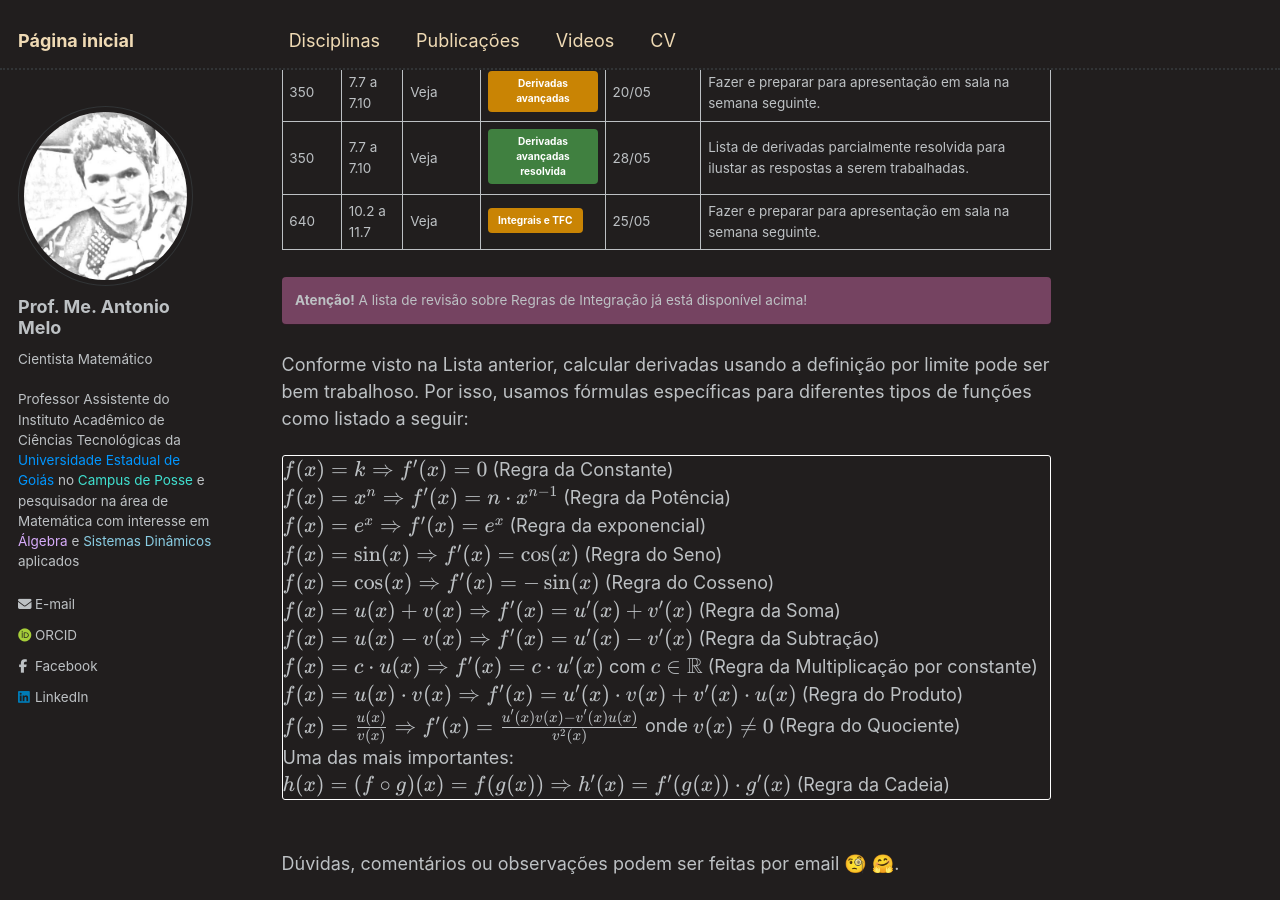
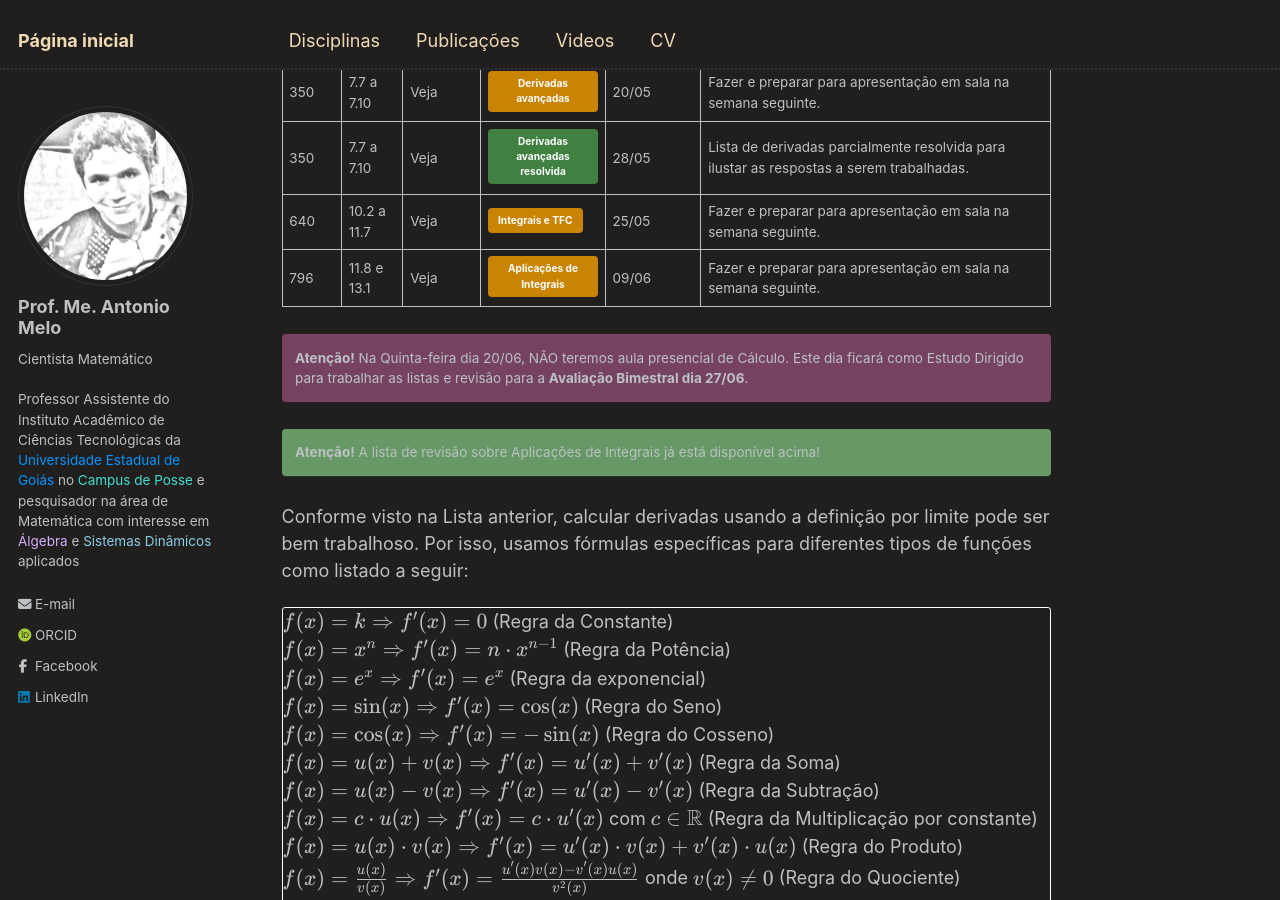
Before and after one commit to antmelo/antmelo.github.io, a Jekyll site: the page built from _teaching/2025-1-calculo.md, in a window 1280 px wide and 900 px high, scrolled down 2029 px. Built offline with Jekyll 4.4.1, drawn with Linux system fonts in a browser that asks for light colours; some web fonts are replaced.

Commit message:
Update 2025-1-calculo.md

```diff
--- a/_teaching/2025-1-calculo.md
+++ b/_teaching/2025-1-calculo.md
@@ -55,12 +55,13 @@ Referência complementar para a segunda parte: [Livro Cálculo](https://antmelo.
 | 350 | 7.7 a 7.10  |  Veja  | [Derivadas avançadas](https://antmelo.github.io/files/ZZA-CAL1-L4.pdf){: .btn}   | 20/05   | Fazer e preparar para apresentação em sala na semana seguinte.   |
 | 350 | 7.7 a 7.10  |  Veja  | [Derivadas avançadas resolvida](https://antmelo.github.io/files/ZZA-CAL1-L4solv.pdf){: .btn .btn--success}   | 28/05   | Lista de derivadas parcialmente resolvida para ilustar as respostas a serem trabalhadas.   |
 | 640 | 10.2 a 11.7  |  Veja  | [Integrais e TFC](https://antmelo.github.io/files/ZZA-CAL1-L5.pdf){: .btn}   | 25/05   | Fazer e preparar para apresentação em sala na semana seguinte.   |
+| 796 | 11.8 e 13.1  |  Veja  | [Aplicações de Integrais](https://antmelo.github.io/files/ZZA-CAL1-L6.pdf){: .btn}   | 09/06   | Fazer e preparar para apresentação em sala na semana seguinte.   |
 
-[](**Atenção!** Na Quinta-feira dia 27/03, NÃO teremos aula presencial de Cálculo. Este dia ficará como Estudo Dirigido para trabalhar as duas listas já anexadas acima.
-{: .notice} )
+**Atenção!** Na Quinta-feira dia 20/06, NÃO teremos aula presencial de Cálculo. Este dia ficará como Estudo Dirigido para trabalhar as listas e revisão para a **Avaliação Bimestral dia 27/06**.
+{: .notice }
 
-**Atenção!** A lista de revisão sobre Regras de Integração já está disponível acima!
-{: .notice}
+**Atenção!** A lista de revisão sobre Aplicações de Integrais já está disponível acima!
+{: .notice .notice--success}
 
 Conforme visto na Lista anterior, calcular derivadas usando a definição por limite pode ser bem trabalhoso. Por isso, usamos fórmulas específicas para diferentes tipos de funções como listado a seguir:
 
```
